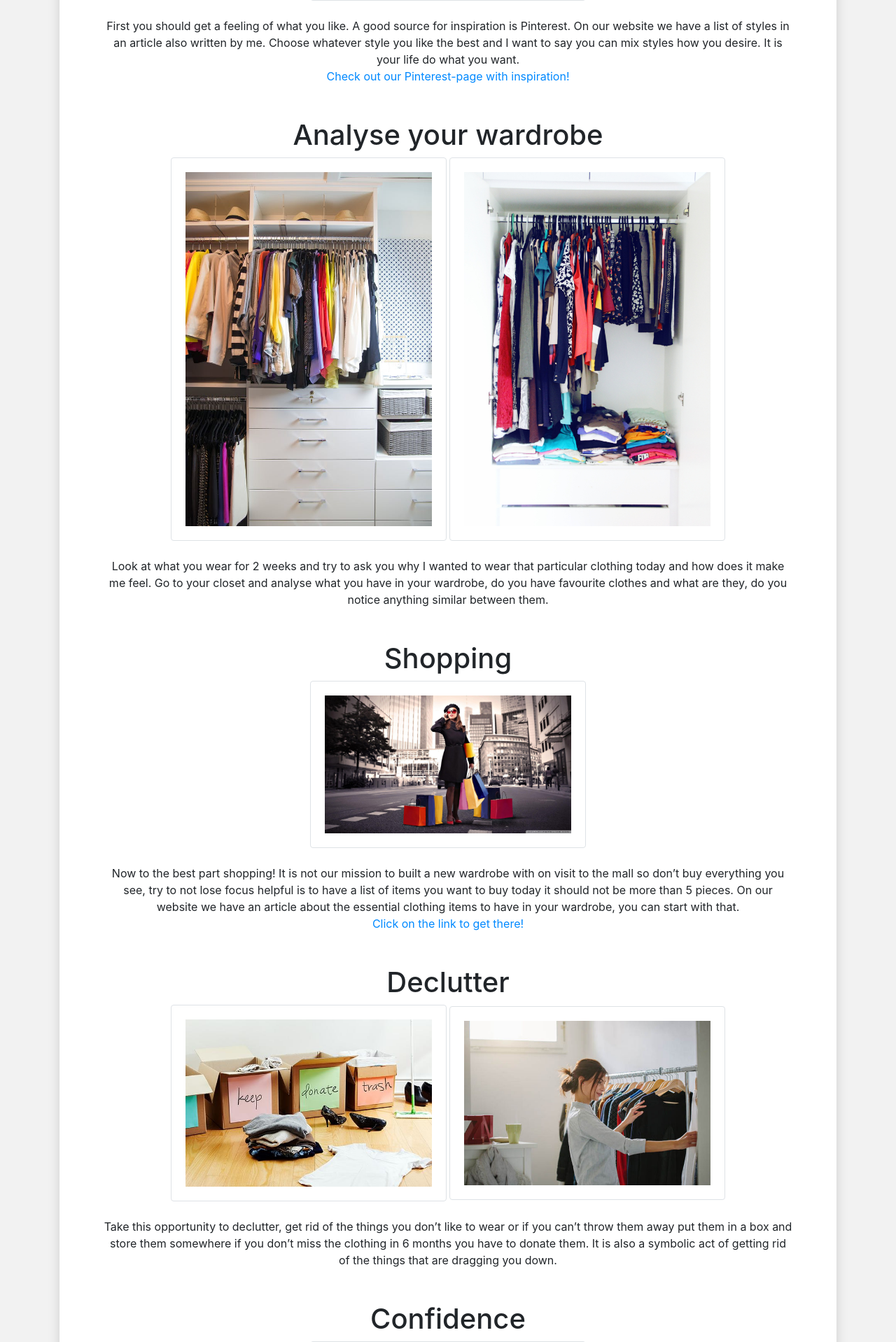
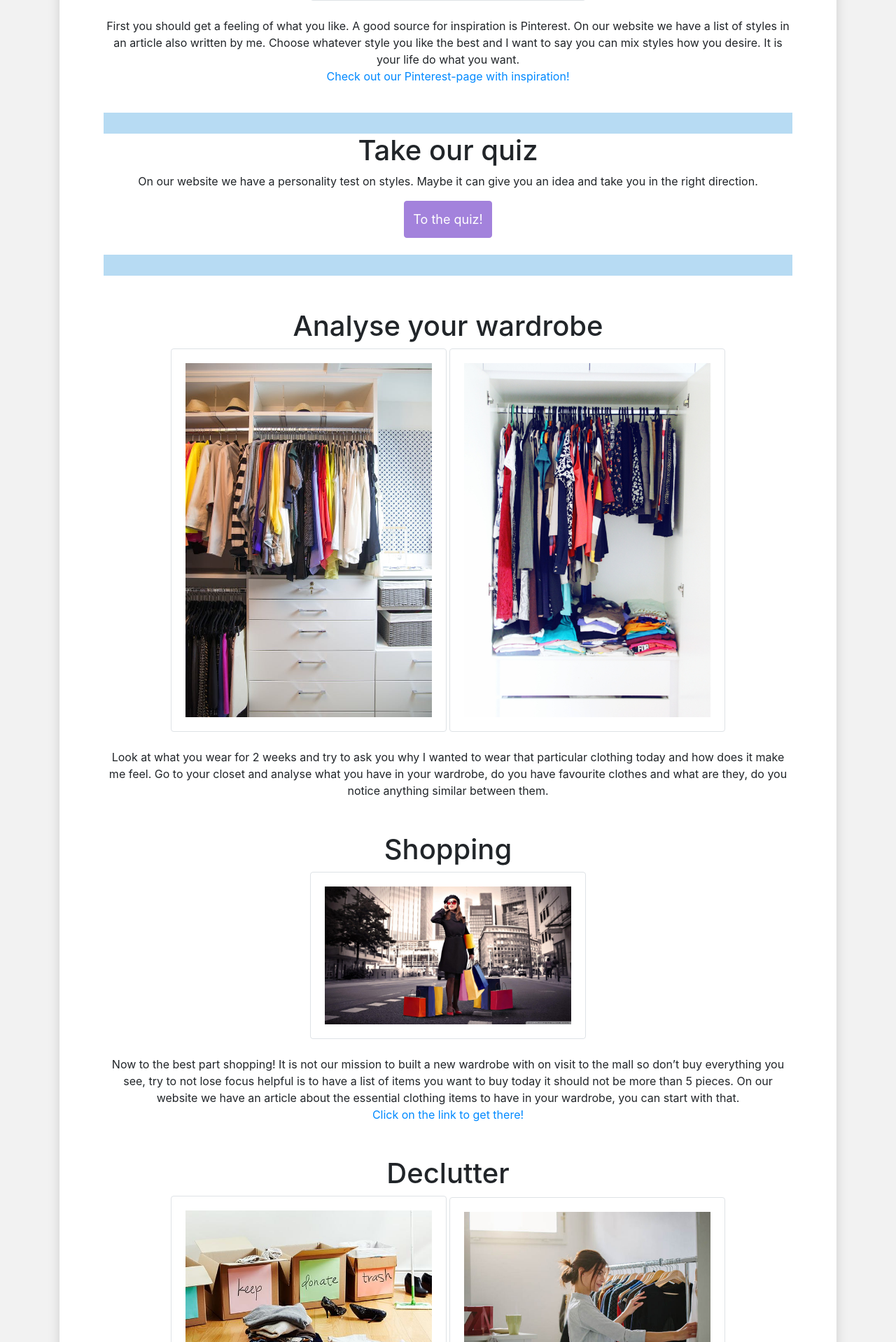
Before and after one commit to AnnaHartl/Project_Fashion-Website, a PHP site: page /FindYourStyle/FindYourStyle.php in a window 1280 px wide. Shown: the part 800-2718 px from the top of the page at 70% size. Run offline with PHP 8.4, Linux system fonts and the light colour scheme; data that the repository does not hold is empty; grey boxes are pictures that could not be loaded.

Commit message:
added link to survey
on differntstyles and find your style

```diff
--- a/webserver/root/FindYourStyle/FindYourStyle.php
+++ b/webserver/root/FindYourStyle/FindYourStyle.php
@@ -68,6 +68,7 @@ include "../likes.php";
                     Let’s go together on this journey!
 
                     <h3 class="h3-big"><br />Inspiration</h3>
+                    <p>
                     <img class="img-thumbnail" src="..\Pictures\FindYourStyle\pinterest.png"><br /><br />
                     First you should get a feeling of what you like. A good source for inspiration is Pinterest.
                     On our website we have a list of styles in an article also written by me.
@@ -75,7 +76,16 @@ include "../likes.php";
                     <a class="reference-link" href="https://www.pinterest.at/melcher_tamara/">
                         Check out our Pinterest-page with inspiration!
                         </a>
-
+                        <br> <br>
+                    </p>
+                      <img  src="..\Pictures\FindYourStyle\blue2.jpg" height="30px" width="100%">
+                    <h3 class="h3-big">Take our quiz</h3>
+                    <p>
+                      On our website we have a personality test on styles. Maybe it can give you an idea and take you in the right direction. <br></p>
+                      <button class="btn btn-style" type="button" name="button" onclick="location.href = '../Surveys/style.php';">To the quiz!</button>
+                      <br>
+                      <br>
+                      <img  src="..\Pictures\FindYourStyle\blue2.jpg" height="30px" width="100%">
                     <h3 class="h3-big"><br />Analyse your wardrobe</h3>
                     <img class="img-thumbnail" src="..\Pictures\FindYourStyle\closet1.jpg">
                     <img class="img-thumbnail" src="..\Pictures\FindYourStyle\closet2.jpg"><br /><br />
--- a/webserver/root/css/specialAddings.css
+++ b/webserver/root/css/specialAddings.css
@@ -9,6 +9,18 @@
     color: #fff;
     background-color: #8f79f3;
     border-color: #8f79f3;
+}
+
+.btn-style{
+    color: #fff;
+    background-color: #a382dc;
+    border-color: #a382dc;
+}
+
+.btn-style:hover{
+  color: #fff;
+  background-color:#8f68d4;
+  border-color: #8f68d4;
 }
 
 .btn-back:hover{
```
Also changed, not shown: webserver/root/DifferentStyles/DifferentStyles.php (+9 -1 lines), webserver/root/Pictures/DifferentStyles/lilac.png (added), webserver/root/Pictures/FindYourStyle/blue2.jpg (added), webserver/root/Pictures/blue.jpg (added), 1 other file.
